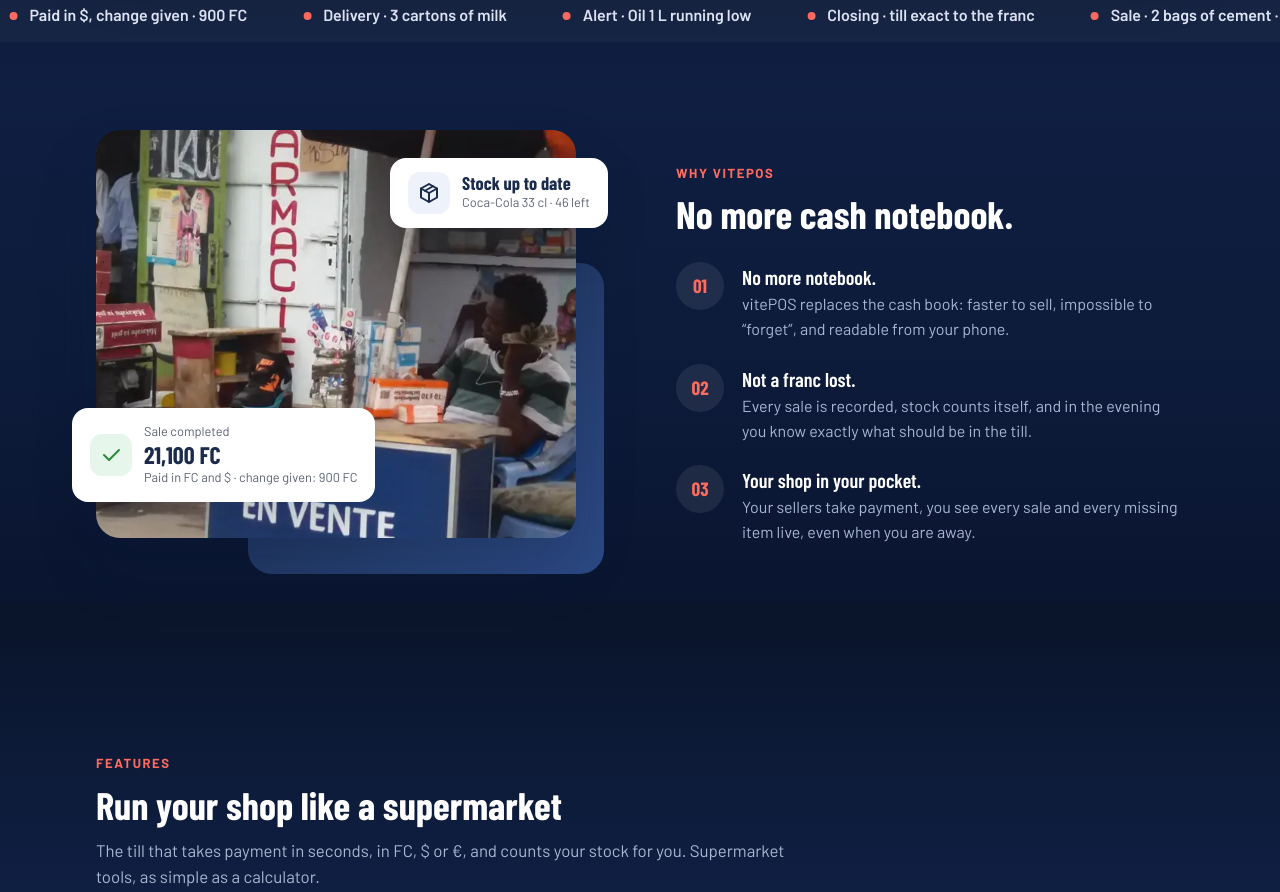
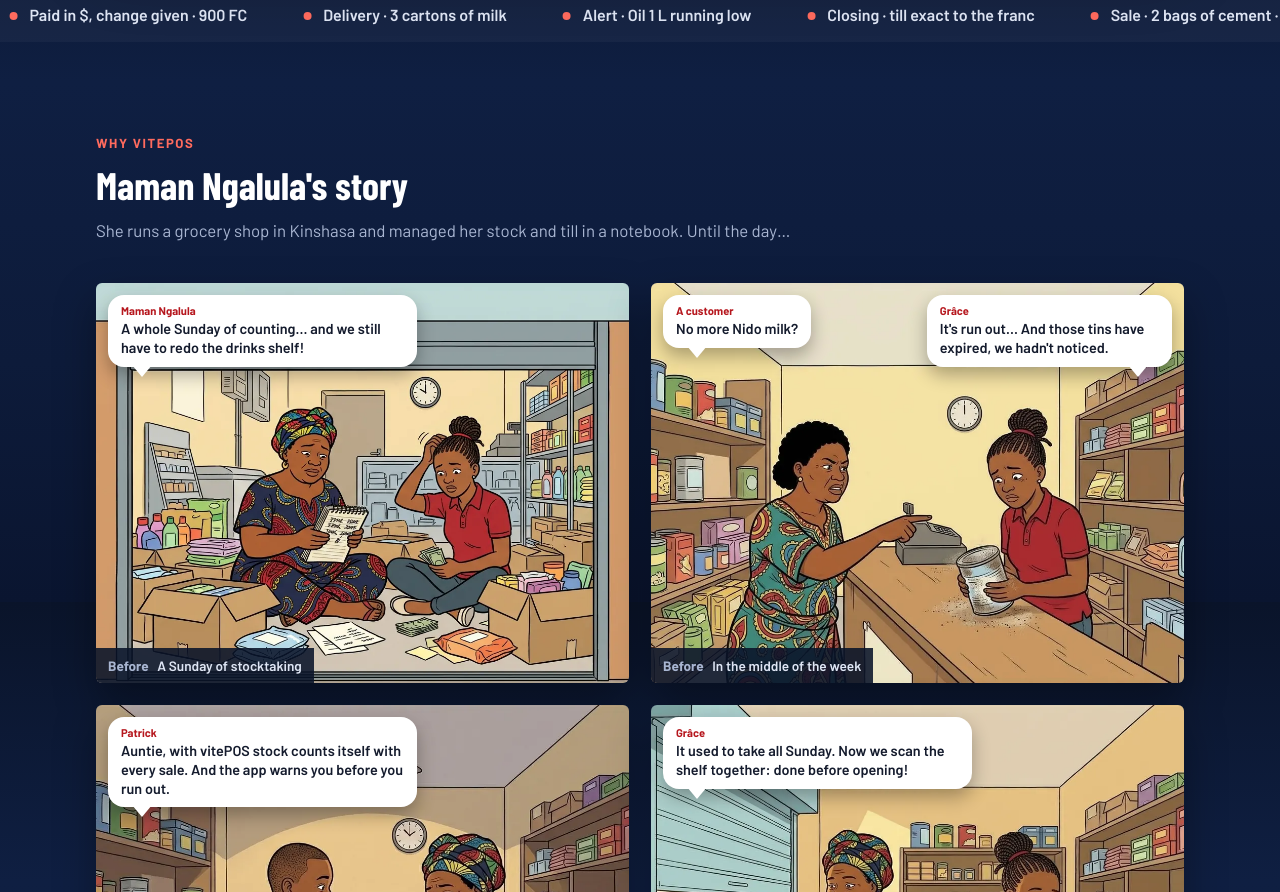
Before and after one commit to peniemab/vitePOS, an Astro site in the folder site/: page /en in a window 1280 px wide. Shown: the part 998-1890 px from the top of the page. Built offline with nearby package versions, Linux system fonts and the light colour scheme; Astro itself is replaced by a stand-in of ours; animation ran at ten frames a second.

Commit message:
Replace the Why vitePOS section with a six-panel comic about stocktaking, stock alerts and time saved

```diff
--- a/site/src/i18n/en.ts
+++ b/site/src/i18n/en.ts
@@ -159,9 +159,48 @@ export const en: Dict = {
     carousel: { label: "vitePOS overview", prev: "Previous slide", next: "Next slide", pause: "Pause", play: "Resume", goTo: "Go to slide", now: "just now" },
 
     whyEyebrow: "Why vitePOS",
-    whyTitle: "No more cash notebook.",
-    whyCard: { label: "Sale completed", amount: "21,100 FC", sub: "Paid in FC and $ · change given: 900 FC" },
-    whyStock: { label: "Stock up to date", sub: "Coca-Cola 33 cl · 46 left" },
+    whyTitle: "Maman Ngalula's story",
+    comic: {
+      lead: "She runs a grocery shop in Kinshasa and managed her stock and till in a notebook. Until the day…",
+      chapters: { before: "Before", spark: "The spark", after: "With vitePOS" },
+      placeholder: "Drawing coming soon",
+      panels: [
+        {
+          chapter: "before",
+          caption: "A Sunday of stocktaking",
+          bubbles: [{ who: "Maman Ngalula", text: "A whole Sunday of counting… and we still have to redo the drinks shelf!", side: "left" }],
+        },
+        {
+          chapter: "before",
+          caption: "In the middle of the week",
+          bubbles: [
+            { who: "A customer", text: "No more Nido milk?", side: "left" },
+            { who: "Grâce", text: "It's run out… And those tins have expired, we hadn't noticed.", side: "right" },
+          ],
+        },
+        {
+          chapter: "spark",
+          caption: "One evening",
+          bubbles: [{ who: "Patrick", text: "Auntie, with vitePOS stock counts itself with every sale. And the app warns you before you run out.", side: "left" }],
+        },
+        {
+          chapter: "after",
+          caption: "Stocktaking",
+          bubbles: [{ who: "Grâce", text: "It used to take all Sunday. Now we scan the shelf together: done before opening!", side: "left" }],
+        },
+        {
+          chapter: "after",
+          caption: "Stock",
+          bubbles: [{ who: "Grâce", text: "Alert: only 6 tins of Nido left, and a batch expires in 30 days. We'll order today.", side: "right" }],
+        },
+        {
+          chapter: "after",
+          caption: "Evening, wherever she is",
+          bubbles: [{ who: "Maman Ngalula", text: "Sales, profit, best seller… I see it all from my phone. And my Sundays are mine again.", side: "right", tail: "left" }],
+        },
+      ] as { chapter: "before" | "spark" | "after"; caption: string; bubbles: { who: string; text: string; side: "left" | "right"; tail?: "left" | "right" }[] }[],
+      end: "Less time counting, more time selling.",
+    },
 
     featuresEyebrow: "Features",
     devicesEyebrow: "Devices",
--- a/site/src/i18n/fr.ts
+++ b/site/src/i18n/fr.ts
@@ -165,9 +165,49 @@ export const fr = {
     carousel: { label: "Présentation de vitePOS", prev: "Diapositive précédente", next: "Diapositive suivante", pause: "Mettre en pause", play: "Relancer le défilement", goTo: "Aller à la diapositive", now: "à l'instant" },
 
     whyEyebrow: "Pourquoi vitePOS",
-    whyTitle: "Le cahier de caisse, c'est fini.",
-    whyCard: { label: "Vente encaissée", amount: "21 100 FC", sub: "Payé en FC et en $ · monnaie rendue : 900 FC" },
-    whyStock: { label: "Stock à jour", sub: "Coca-Cola 33 cl · 46 restants" },
+    whyTitle: "L'histoire de Maman Ngalula",
+    /** BD « Pourquoi vitePOS » : 6 cases, bulles en texte (les dessins sont dans public/bd/). */
+    comic: {
+      lead: "Patronne d'une alimentation à Kinshasa, elle gérait son stock et sa caisse dans un cahier. Jusqu'au jour où…",
+      chapters: { before: "Avant", spark: "Le déclic", after: "Avec vitePOS" },
+      placeholder: "Dessin à venir",
+      panels: [
+        {
+          chapter: "before",
+          caption: "Un dimanche d'inventaire",
+          bubbles: [{ who: "Maman Ngalula", text: "Tout le dimanche à compter… et il faut encore recommencer le rayon boissons !", side: "left" }],
+        },
+        {
+          chapter: "before",
+          caption: "En pleine semaine",
+          bubbles: [
+            { who: "Une cliente", text: "Vous n'avez plus de lait Nido ?", side: "left" },
+            { who: "Grâce", text: "Il est fini… Et ces boîtes-là sont périmées, on ne les avait pas vues.", side: "right" },
+          ],
+        },
+        {
+          chapter: "spark",
+          caption: "Un soir",
+          bubbles: [{ who: "Patrick", text: "Tantine, avec vitePOS le stock se compte tout seul à chaque vente. Et l'app te prévient avant la rupture.", side: "left" }],
+        },
+        {
+          chapter: "after",
+          caption: "L'inventaire",
+          bubbles: [{ who: "Grâce", text: "Avant, on y passait tout le dimanche. Là, on scanne le rayon à deux : fini avant l'ouverture !", side: "left" }],
+        },
+        {
+          chapter: "after",
+          caption: "Le stock",
+          bubbles: [{ who: "Grâce", text: "Alerte : plus que 6 boîtes de Nido, et un lot périme dans 30 jours. On commande aujourd'hui.", side: "right" }],
+        },
+        {
+          chapter: "after",
+          caption: "Le soir, où qu'elle soit",
+          bubbles: [{ who: "Maman Ngalula", text: "Ventes, bénéfice, meilleur produit… Je vois tout depuis mon téléphone. Et mes dimanches sont à moi.", side: "right", tail: "left" }],
+        },
+      ] as { chapter: "before" | "spark" | "after"; caption: string; bubbles: { who: string; text: string; side: "left" | "right"; tail?: "left" | "right" }[] }[],
+      end: "Moins de temps à compter, plus de temps pour vendre.",
+    },
 
     featuresEyebrow: "Fonctions",
     devicesEyebrow: "Appareils",
--- a/site/src/styles/home.css
+++ b/site/src/styles/home.css
@@ -652,138 +652,192 @@
   }
 }
 
-/* ---------- Pourquoi : photo et cartes flottantes ---------- */
-.why-grid {
+/* ---------- Pourquoi : la BD de Maman Ngalula ---------- */
+.comic {
+  list-style: none;
+  margin: 0;
+  padding: 0;
   display: grid;
-  grid-template-columns: 1fr 1fr;
-  gap: 72px;
-  align-items: center;
+  /* Deux grandes cases par ligne : les dessins restent lisibles sous les bulles. */
+  grid-template-columns: repeat(2, 1fr);
+  gap: 22px;
+  counter-reset: panel;
 }
-.why-grid h2 {
-  font-size: clamp(1.75rem, 3.4vw, 2.4rem);
-  line-height: 1.02;
+.panel {
+  position: relative;
+  aspect-ratio: 4 / 3;
+  overflow: hidden;
+  border-radius: 6px;
+  background: #13254a;
+  box-shadow: 0 18px 40px rgba(0, 0, 0, 0.35);
 }
-.why-media {
-  position: relative;
-  padding: 0 28px 36px 0;
+.panel > img,
+.panel-placeholder {
+  position: absolute;
+  inset: 0;
+  width: 100%;
+  height: 100%;
+  object-fit: cover;
 }
-.why-media::before {
+/* En attendant les dessins : un fond aux couleurs du chapitre, avec le numéro de la case. */
+.panel-placeholder {
+  display: grid;
+  place-content: center;
+  justify-items: center;
+  gap: 4px;
+  background: linear-gradient(135deg, #1d335f, #0f1f42);
+  color: rgba(255, 255, 255, 0.18);
+}
+.panel-placeholder span {
+  font-family: "Barlow Condensed", sans-serif;
+  font-size: 7rem;
+  font-weight: 700;
+  line-height: 1;
+}
+.panel-placeholder small {
+  color: rgba(255, 255, 255, 0.4);
+  font-weight: 600;
+}
+.panel-spark .panel-placeholder {
+  background: linear-gradient(135deg, #5a3d0c, #2b1e08);
+}
+.panel-after .panel-placeholder {
+  background: linear-gradient(135deg, #2c4a85, #13254a);
+}
+/* Récitatif (le petit encadré des BD), en bas à gauche : chapitre en couleur, puis le moment. */
+.panel-cap {
+  position: absolute;
+  left: 0;
+  bottom: 0;
+  z-index: 2;
+  margin: 0;
+  padding: 7px 12px;
+  background: rgba(10, 20, 42, 0.88);
+  color: #dfe6f5;
+  font-size: 0.85rem;
+  font-weight: 600;
+}
+.panel-cap b {
+  margin-right: 6px;
+  color: #a9b6d2;
+  font-weight: 800;
+}
+.panel-spark .panel-cap b {
+  color: #f2b705;
+}
+.panel-after .panel-cap b {
+  color: #69db7c;
+}
+/* Bulles : blanches, avec leur pointe vers le personnage qui parle. */
+.bubble {
+  position: absolute;
+  top: 12px;
+  z-index: 3;
+  max-width: 58%;
+  margin: 0;
+  padding: 9px 13px;
+  border-radius: 16px;
+  background: #fff;
+  color: #141b2d;
+  font-size: 0.9rem;
+  font-weight: 600;
+  line-height: 1.3;
+  box-shadow: 0 8px 18px rgba(0, 0, 0, 0.3);
+}
+.bubble small {
+  display: block;
+  margin-bottom: 2px;
+  color: var(--brick);
+  font-size: 0.7rem;
+  font-weight: 800;
+}
+.bubble::after {
   content: "";
   position: absolute;
-  right: 0;
-  bottom: 0;
-  width: 70%;
-  height: 70%;
-  border-radius: 24px;
-  background: linear-gradient(135deg, var(--navy), #2c4a85);
+  bottom: -10px;
+  width: 0;
+  height: 0;
+  border-left: 10px solid transparent;
+  border-right: 10px solid transparent;
+  border-top: 12px solid #fff;
 }
-.why-photo {
-  position: relative;
-  display: block;
-  width: 100%;
-  height: auto;
-  aspect-ratio: 4 / 3.4;
-  object-fit: cover;
-  border-radius: 24px;
-  box-shadow: 0 30px 60px rgba(15, 28, 54, 0.2);
+.bubble-left {
+  left: 12px;
 }
-.float-card {
-  position: absolute;
+.bubble-left::after {
+  left: 24px;
+}
+.bubble-right {
+  right: 12px;
+}
+.bubble-right::after {
+  right: 24px;
+}
+/* Pointe du côté opposé : la bulle est à droite mais la personne qui parle est à gauche (ou l'inverse). */
+.bubble.tail-left::after {
+  left: 24px;
+  right: auto;
+}
+.bubble.tail-right::after {
+  right: 24px;
+  left: auto;
+}
+/* Case avec deux bulles (une de chaque côté) : chacune reste dans sa moitié. */
+.panel:has(.bubble + .bubble) .bubble {
+  max-width: 46%;
+}
+/* Les cases apparaissent une à une, comme on lit une planche (seulement si le script est là). */
+.why.is-ready .panel {
+  opacity: 0;
+  transform: translateY(24px) scale(0.97);
+  transition:
+    opacity 0.6s ease,
+    transform 0.6s cubic-bezier(0.2, 0.9, 0.3, 1);
+  transition-delay: calc(var(--i) * 0.18s);
+}
+.why.is-in .panel {
+  opacity: 1;
+  transform: none;
+}
+.why.is-ready .bubble {
+  opacity: 0;
+  transform: scale(0.8);
+  transform-origin: bottom left;
+  transition:
+    opacity 0.4s ease,
+    transform 0.4s cubic-bezier(0.3, 1.4, 0.5, 1);
+  transition-delay: calc(var(--i) * 0.18s + 0.45s);
+}
+.why.is-in .bubble {
+  opacity: 1;
+  transform: none;
+}
+.comic-end {
   display: flex;
-  gap: 12px;
+  flex-wrap: wrap;
   align-items: center;
-  padding: 14px 18px;
-  border-radius: 16px;
-  background: #fff;
-  box-shadow: 0 18px 40px rgba(15, 28, 54, 0.18);
-  color: var(--ink);
+  justify-content: space-between;
+  gap: 16px 24px;
+  margin-top: 28px;
+  padding: 22px 26px;
+  background: var(--d-card);
+  border-radius: 6px;
 }
-.float-card small {
-  display: block;
-  color: var(--muted);
-  font-size: 0.8rem;
+.comic-end p {
+  margin: 0;
+  font-family: "Barlow Condensed", sans-serif;
+  font-size: clamp(1.5rem, 3vw, 2rem);
+  font-weight: 700;
+  color: #fff;
 }
-.float-card b {
-  display: block;
-  font-family: "Barlow Condensed", sans-serif;
-  font-size: 1.5rem;
-  line-height: 1.1;
-  color: var(--navy);
-}
-.float-stock b {
-  font-size: 1.15rem;
-}
-.float-icon {
-  display: grid;
-  place-items: center;
-  width: 42px;
-  height: 42px;
-  border-radius: 12px;
-  background: var(--navy-soft);
-  color: var(--navy);
-}
-.float-icon.ok {
-  background: #e6f6ea;
-  color: #2b8a3e;
-}
-.float-sale {
-  left: -24px;
-  bottom: 72px;
-}
-.float-stock {
-  right: -4px;
-  top: 28px;
-}
-.promises {
-  list-style: none;
-  margin: 28px 0 0;
-  padding: 0;
-  display: grid;
-  gap: 22px;
-}
-.promises li {
-  display: flex;
-  gap: 18px;
-}
-.promise-num {
-  flex-shrink: 0;
-  display: grid;
-  place-items: center;
-  width: 48px;
-  height: 48px;
-  border-radius: 50%;
-  background: rgba(255, 255, 255, 0.08);
-  color: var(--d-accent);
-  font-family: "Barlow Condensed", sans-serif;
-  font-weight: 700;
-  font-size: 1.2rem;
-}
-.promises h3 {
-  font-size: 1.25rem;
-  color: #fff;
-  margin: 4px 0 4px;
-}
-.promises p {
-  color: var(--d-muted);
-  margin: 0;
-}
-@media (max-width: 860px) {
-  .why-grid {
+@media (max-width: 760px) {
+  .comic {
     grid-template-columns: 1fr;
-    gap: 44px;
+    gap: 16px;
   }
-  .float-sale {
-    left: 8px;
-    bottom: 52px;
-  }
-  .float-stock {
-    right: 12px;
-    top: 12px;
-  }
-}
-@media (max-width: 420px) {
-  .float-stock {
-    display: none;
+  .bubble {
+    font-size: 0.8rem;
+    padding: 7px 10px;
   }
 }
 
--- a/site/src/views/Home.astro
+++ b/site/src/views/Home.astro
@@ -7,6 +7,8 @@ import { SIGNUP_URL } from "../data/content";
 import { alertIcon, icons, moreIcons, navIcons } from "../data/icons";
 import { dicts, PDF, route, type Lang } from "../i18n";
 import "../styles/home.css";
+import { existsSync } from "node:fs";
+import { join } from "node:path";
 
 interface Props {
   lang: Lang;
@@ -24,6 +26,8 @@ const slideMedia = [
   { photo: "quincaillerie", shot: "tel-stock", alt: h.shots.telStock.alt },
   { photo: "boutique", shot: "tel-accueil", alt: h.altHome },
 ];
+/** Dessins de la BD (public/bd/bd-1.webp…) : une case sans dessin affiche « Dessin à venir ». */
+const comicArt = h.comic.panels.map((_, i) => (existsSync(join(process.cwd(), "public", "bd", `bd-${i + 1}.webp`)) ? `/bd/bd-${i + 1}.webp` : null));
 /** Photo de chaque carte « Pour qui », dans l'ordre de `t.audiences`. */
 const audiencePhotos = ["boutique", "quincaillerie", "pharmacie", "supermarche"];
 const gallery = ["vetements", "marche", "pharmacie-comptoir", "comptoir", "mercerie", "vendeur"];
@@ -179,43 +183,42 @@ function toToast(text: string) {
     </div>
   </div>
 
-  <!-- Pourquoi : photo + cartes flottantes, et les trois promesses -->
-  <section class="section why">
-    <div class="wrap why-grid">
-      <div class="why-media">
-        <Photo name="vendeur" alt="" class="why-photo" sizes="(max-width: 860px) 100vw, 50vw" />
-        <div class="float-card float-sale" aria-hidden="true">
-          <span class="float-icon ok" set:html={moreIcons.check} />
-          <div>
-            <small>{h.whyCard.label}</small>
-            <b>{h.whyCard.amount}</b>
-            <small>{h.whyCard.sub}</small>
-          </div>
-        </div>
-        <div class="float-card float-stock" aria-hidden="true">
-          <span class="float-icon" set:html={icons.package} />
-          <div>
-            <b>{h.whyStock.label}</b>
-            <small>{h.whyStock.sub}</small>
-          </div>
-        </div>
-      </div>
-      <div>
+  <!-- Pourquoi : la BD de Maman Ngalula, en 6 cases. Les bulles sont du texte (traduisibles), les dessins dans public/bd/. -->
+  <section class="section why" id="pourquoi" data-comic>
+    <div class="wrap">
+      <header class="section-head">
         <p class="kicker">{h.whyEyebrow}</p>
         <h2>{h.whyTitle}</h2>
-        <ol class="promises">
-          {
-            t.promises.map((p, i) => (
-              <li>
-                <span class="promise-num">0{i + 1}</span>
-                <div>
-                  <h3>{p.title}</h3>
-                  <p>{p.text}</p>
+        <p class="section-lead">{h.comic.lead}</p>
+      </header>
+      <ol class="comic">
+        {
+          h.comic.panels.map((p, i) => (
+            <li class:list={["panel", `panel-${p.chapter}`]} style={`--i: ${i}`}>
+              {comicArt[i] ? (
+                <img src={comicArt[i]} alt="" width="1072" height="790" loading="lazy" decoding="async" />
+              ) : (
+                <div class="panel-placeholder" aria-hidden="true">
+                  <span>{i + 1}</span>
+                  <small>{h.comic.placeholder}</small>
                 </div>
-              </li>
-            ))
-          }
-        </ol>
+              )}
+              <p class="panel-cap">
+                <b>{h.comic.chapters[p.chapter]}</b> {p.caption}
+              </p>
+              {p.bubbles.map((bubble, k) => (
+                <p class:list={["bubble", `bubble-${bubble.side}`, bubble.tail && `tail-${bubble.tail}`]} style={`--k: ${k}`}>
+                  <small>{bubble.who}</small>
+                  {bubble.text}
+                </p>
+              ))}
+            </li>
+          ))
+        }
+      </ol>
+      <div class="comic-end">
+        <p>{h.comic.end}</p>
+        <a class="btn btn-lg" href={SIGNUP_URL}>{h.ctaStart} <span class="btn-icon" set:html={moreIcons.arrowRight} /></a>
       </div>
     </div>
   </section>
@@ -428,6 +431,21 @@ function toToast(text: string) {
 </Base>
 
 <script>
+  // BD : les cases apparaissent une à une quand la section arrive à l'écran.
+  const comic = document.querySelector<HTMLElement>("[data-comic]");
+  if (comic) {
+    comic.classList.add("is-ready");
+    new IntersectionObserver(
+      ([entry], obs) => {
+        if (entry.isIntersecting) {
+          comic.classList.add("is-in");
+          obs.disconnect();
+        }
+      },
+      { threshold: 0.15 },
+    ).observe(comic.querySelector(".comic")!);
+  }
+
   // Carrousel de l'accroche. Sans JavaScript, la première diapositive reste affichée seule.
   const root = document.querySelector<HTMLElement>("[data-carousel]");
   if (root) {
```
Also changed, not shown: CDC.md (+1 -0 lines), design/images-ia/BD-PROMPTS.md (added, +65 -0 lines), design/images-ia/bd-1.jpg (added), design/images-ia/bd-2.jpg (added), design/images-ia/bd-3.jpg (added), design/images-ia/bd-4.jpg (added), design/images-ia/bd-5.jpg (added), design/images-ia/bd-6.jpg (added), site/public/bd/bd-1.webp (added), site/public/bd/bd-2.webp (added), site/public/bd/bd-3.webp (added), site/public/bd/bd-4.webp (added), site/public/bd/bd-5.webp (added), site/public/bd/bd-6.webp (added).
